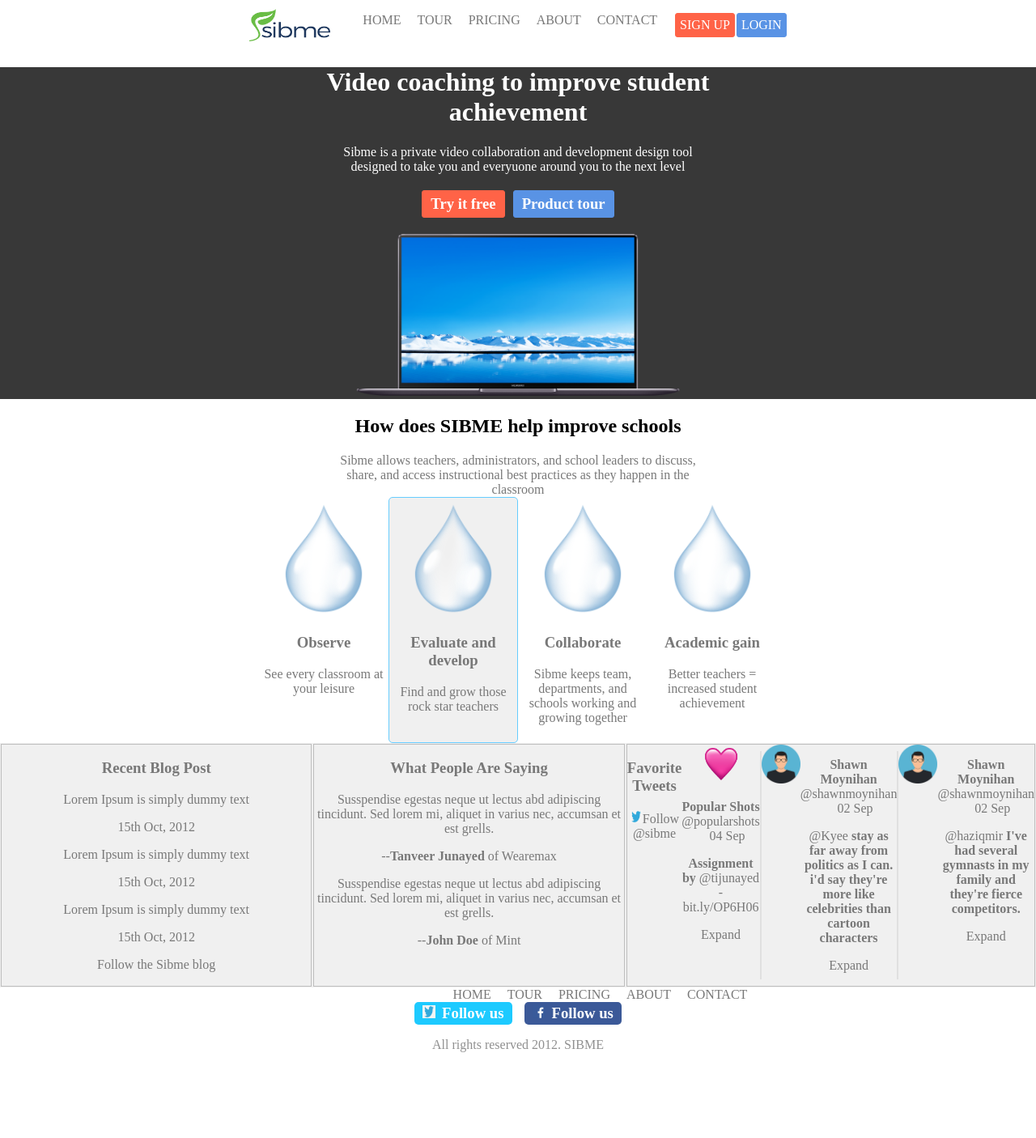
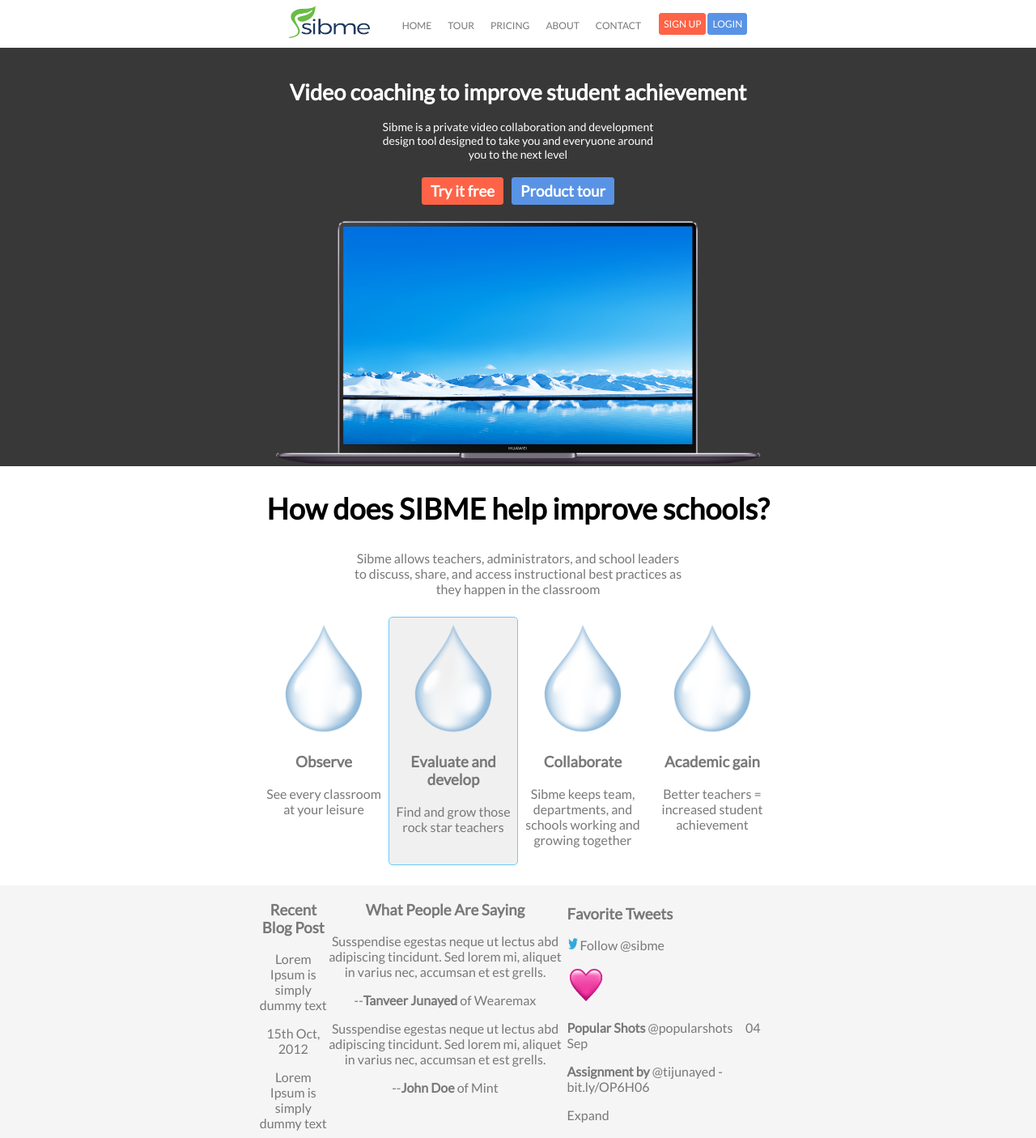
Before and after one commit to codeblue001/Wyncode-Wk-1-Mockup-project, a plain HTML site: page index.html in a window 1280 px wide. Shown: the top 1406 px of the page at 81% size. Before the commit the page ends 1316 px from the top, so only its background shows below. Drawn offline with Linux system fonts and the light colour scheme.

Commit message:
Add links and finishing touches

```diff
--- a/css/style.css
+++ b/css/style.css
@@ -3,6 +3,7 @@
 body {
   margin: 0 auto;
   text-align: center;
+  font-family: 'Lato', sans-serif;
 }
 
 header {
@@ -10,6 +11,11 @@ header {
   align-items: center;
   justify-content: center;
 }
+
+header img {
+  margin-top: -5px;
+}
+
 ul.main-nav {
   display: flex;
   list-style-type: none;
@@ -18,6 +24,8 @@ ul.main-nav {
 
 ul li {
   padding-right: 20px;
+  font-size: 12px;
+  margin-top: 8px;
 }
 
 .button-one {
@@ -47,13 +55,19 @@ main {
 
 .intro {
   color: white;
-  width: 50%;
+  width: 70%;
   margin: 0 auto;
+  padding-top: 20px;
+}
+
+.intro h1 {
+  font-size: 27px;
 }
 
 .intro p {
-  width: 70%;
+  width: 40%;
   margin: 0 auto;
+  font-size: 14px;
 }
 
 .tour {
@@ -85,13 +99,18 @@ main {
 /* Styling for the section*/
 
 .intro-two {
-  width: 50%;
+  width: 65%;
   margin: 0 auto;
+  margin-bottom: 25px;
+}
+
+.intro-two h1 {
+  font-size: 36px;
 }
 
 .intro-two p {
   color: #787878;
-  width: 70%;
+  width: 50%;
   margin: 0 auto;
 }
 
@@ -114,31 +133,38 @@ main {
   padding: 5px;
 }
 
+section {
+  margin-bottom: 25px;
+}
 /*Styling for section 2*/
-.section-two{
+section.section-two {
+  background-color: #F5F5F5;
+}
+
+div.dgray{
   display: flex;
-  background-color: #F0F0F0;
   color: #787878;
+  width: 50%;
+  margin: 20px auto;
 }
 
 
-.column-one, .column-two, .column-three {
-  border: 1px solid #BEBEBE;
-  margin: 1px;
-  flex-grow: 1;
-  flex-basis: 0;
+.column-one .column-two, .column-three {
+  text-align: left;
+  padding: 5px;
 }
 
 hr {
   border: 1px solid #E0E0E0;
 }
 
-div.column-3 {
-  display: block;
+.column-3 {
+  border: 1px solid green;
 }
 
 .hr-one, .hr-two, .hr-three {
   display: flex;
+  flex-direction: column;
 }
 
 /* Styling for the footer*/
@@ -149,17 +175,20 @@ footer {
 
 .footer-nav {
   display: flex;
-  margin: 0 auto;
+  margin: 20px auto;
   width: 60%;
   list-style-type: none;
-  padding-left: 300px;
+  padding-left: 350px;
   color: #787878;
+  font-size: 14px;
 }
 
 .social {
   display: flex;
   align-items: center;
   justify-content: center;
+  margin-bottom: 15px;
+  font-size: 12px;
 }
 
 .on-one {
--- a/index.html
+++ b/index.html
@@ -4,6 +4,7 @@
     <meta charset="utf-8">
     <meta name="viewport" content="width=device-width, initial-scale=1.0">
     <link rel="stylesheet" href="css/style.css">
+    <link href="https://fonts.googleapis.com/css?family=Lato" rel="stylesheet">
     <title>Sibme | Seeing is Believing</title>
   </head>
   <body>
@@ -29,12 +30,12 @@
         <h3 class="two">Product tour</h3>
       </div>
       <div class="main-image">
-        <img src="images/laptop.png" alt="laptop" width="400" height="200">
+        <img src="images/laptop.png" alt="laptop" width="600" height="300">
       </div>
     </main>
     <section>
       <div class="intro-two">
-        <h1>How does SIBME help improve schools</h1>
+        <h1>How does SIBME help improve schools?</h1>
         <p>Sibme allows teachers, administrators, and school leaders to discuss, share, and access instructional best practices as they happen in the classroom</p>
       </div>
 
@@ -68,6 +69,7 @@
     </section>
 
     <section class="section-two">
+      <div class="dgray">
 
       <div class="column-one">
         <h3>Recent Blog Post</h3>
@@ -92,9 +94,11 @@
         <div class="hr-one">
           <div>
             <h3>Favorite Tweets</h3>
-            <div><img src="images/twitter.png" alt="twitter favcon" width="16" height="16">Follow @sibme</div>
+          </h3>
+          <div>
+            <p><img src="images/twitter.png" alt="twitter favcon" width="16" height="16">Follow @sibme</p>
           </div>
-
+        </div>
         <div>
            <img src="images/heart.png" alt="heart emoji" width="48" height="48">
          <div>
@@ -124,7 +128,7 @@
         </div>
         <div></div>
       </div>
-
+    </div>
     </section>
     <footer>
       <ul class="footer-nav">
@@ -136,10 +140,10 @@
       </ul>
       <div class="social">
         <div class="twitter">
-          <h3 class="on-two"><img src="images/twitter.png" alt="twitter favicon" width=16 height=16>Follow us</h3>
+          <h3 class="on-two"><img src="images/twitter.png" alt="twitter favicon" width=12 height=12>Follow us</h3>
         </div>
         <div class="facebook">
-          <h3 class="on-two"><img src="images/facebook.png" alt="facebook favicon" width=16 height=16>Follow us</h3>
+          <h3 class="on-two"><img src="images/facebook.png" alt="facebook favicon" width=12 height=12>Follow us</h3>
         </div>
       </div>
       <p>All rights reserved 2012. SIBME</p>
```
Lines whose indentation alone changed are shown as unchanged.
